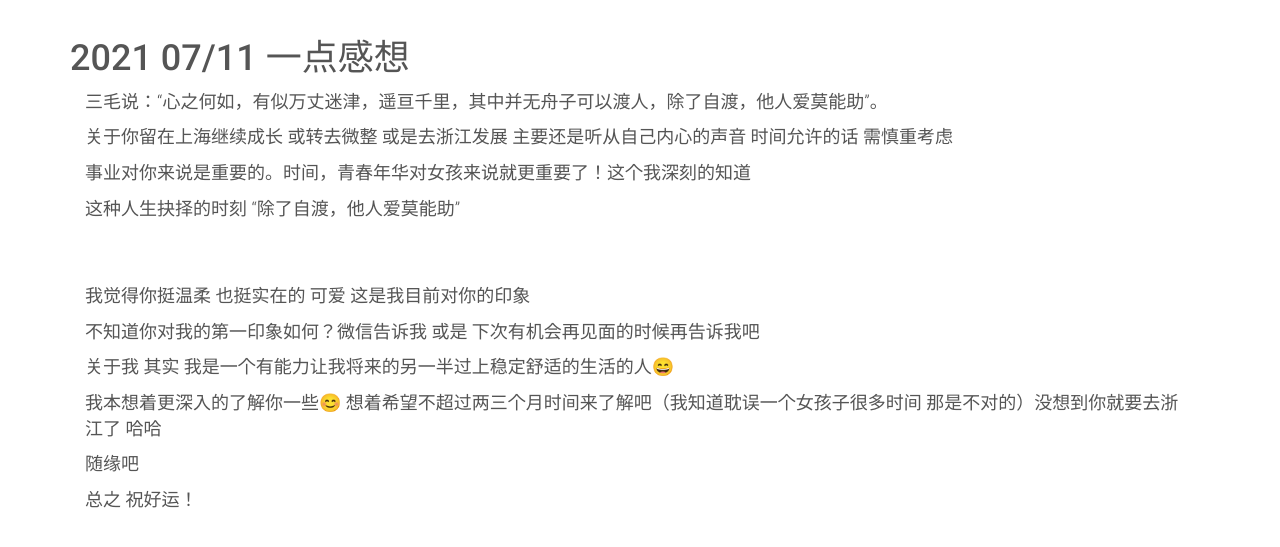
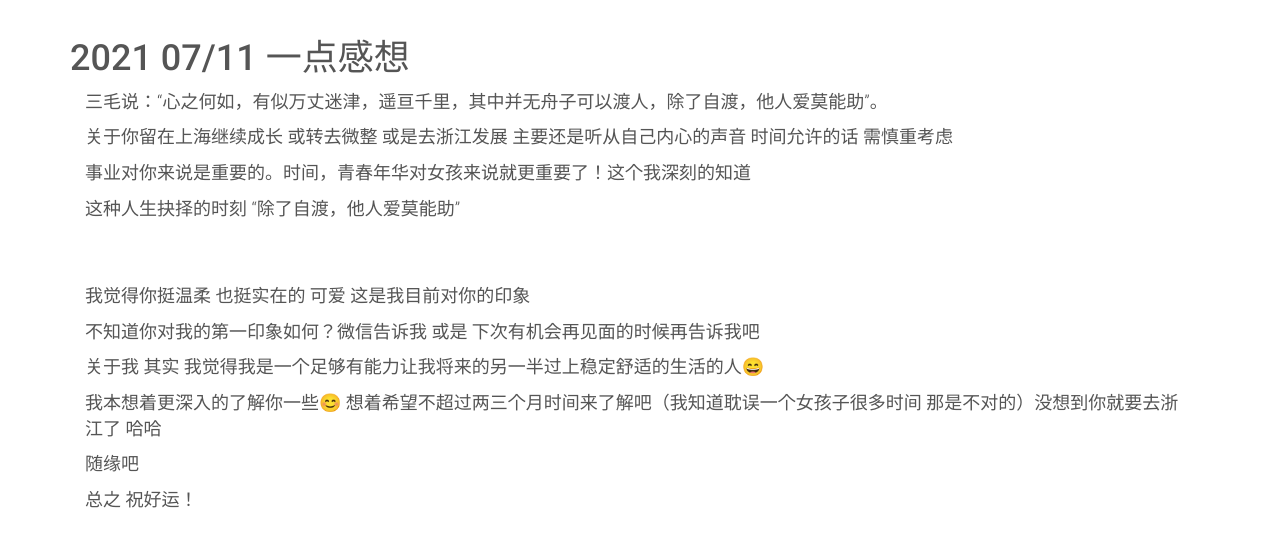
Before and after one commit to wangjie2021/wangjie, a plain HTML site: page index.html in a window 1280 px wide. Shown: the part 1322-1869 px from the top of the page. Drawn offline with nearby package versions, Linux system fonts and the light colour scheme.

Commit message:
small change

```diff
--- a/index.html
+++ b/index.html
@@ -93,7 +93,7 @@
             <br></br>
             <p>我觉得你挺温柔 也挺实在的 可爱 这是我目前对你的印象</p>
             <p>不知道你对我的第一印象如何？微信告诉我 或是 下次有机会再见面的时候再告诉我吧</p>
-            <p>关于我 其实 我是一个有能力让我将来的另一半过上稳定舒适的生活的人😄</p>
+            <p>关于我 其实 我觉得我是一个足够有能力让我将来的另一半过上稳定舒适的生活的人😄</p>
             <p>我本想着更深入的了解你一些😊 想着希望不超过两三个月时间来了解吧（我知道耽误一个女孩子很多时间 那是不对的）没想到你就要去浙江了 哈哈</p>
             <p>随缘吧</p>
             <p>总之 祝好运！</p>
```
